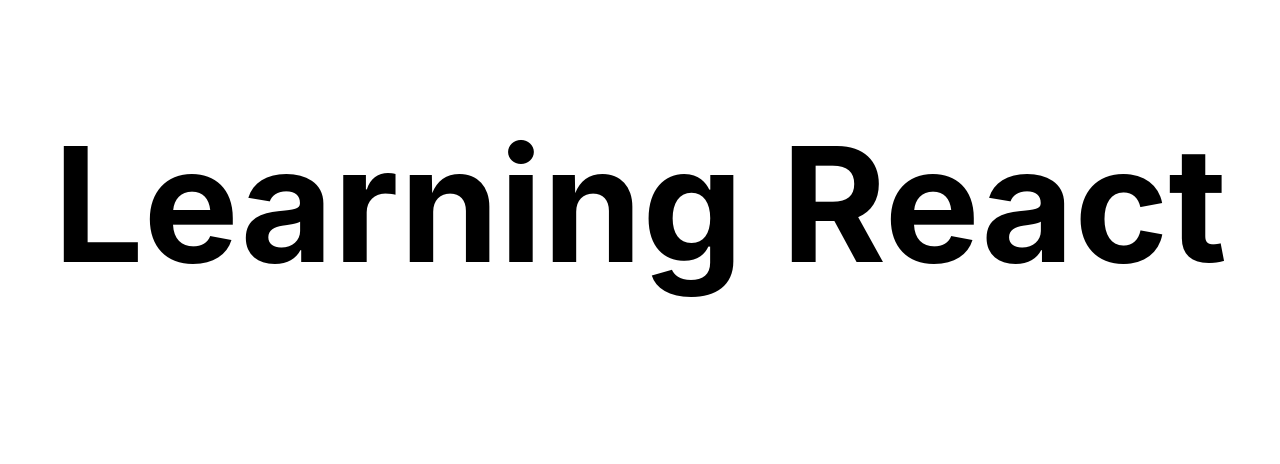
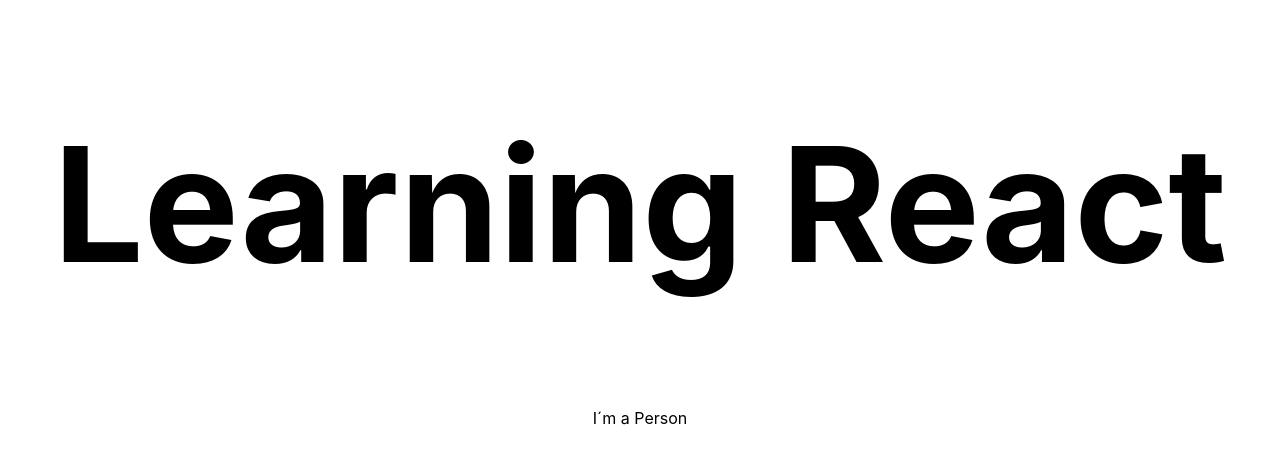
Before and after one commit to divthesign/React, a React (Create React App) app: page / in a window 1280 px wide. Shown: the top 464 px of the page. Built offline with nearby package versions, Linux system fonts and the light colour scheme.

Commit message:
creando un componente funcional

```diff
--- a/src/App.js
+++ b/src/App.js
@@ -1,11 +1,13 @@
 import React, { Component } from 'react';
 import './App.css';
+import Person from './Person/Person.js'
 
 class App extends Component {
   render() {
     return (
       <div className="App">
         <h1>Learning React</h1>
+        <Person/>
       </div>
     );
     /* return(
--- /dev/null
+++ b/src/Person/Person.js
@@ -0,0 +1,9 @@
+//importamos React
+import React from "react";
+
+const person = () => {
+    return <p>I´m a Person</p>
+}
+
+// exportamos person
+export default person;
```
